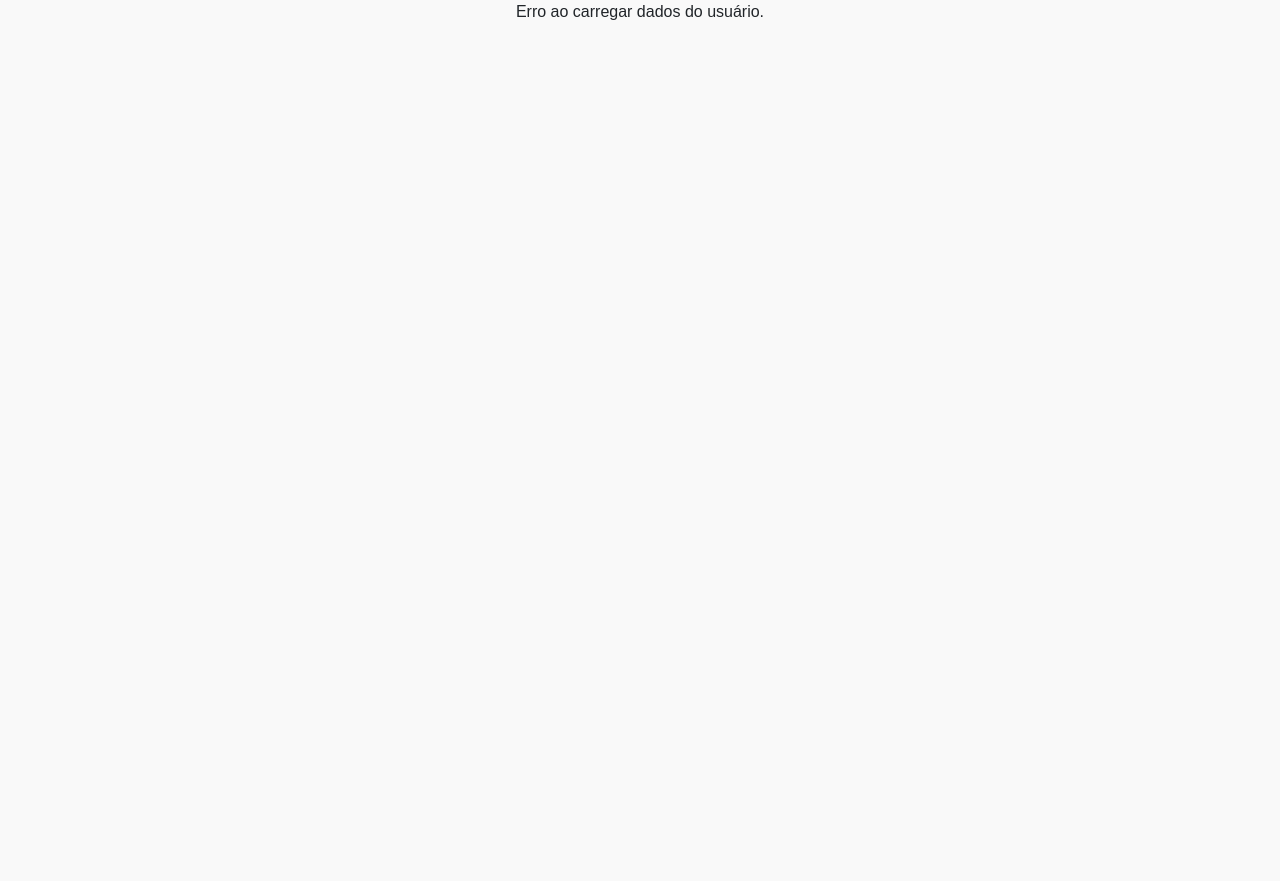
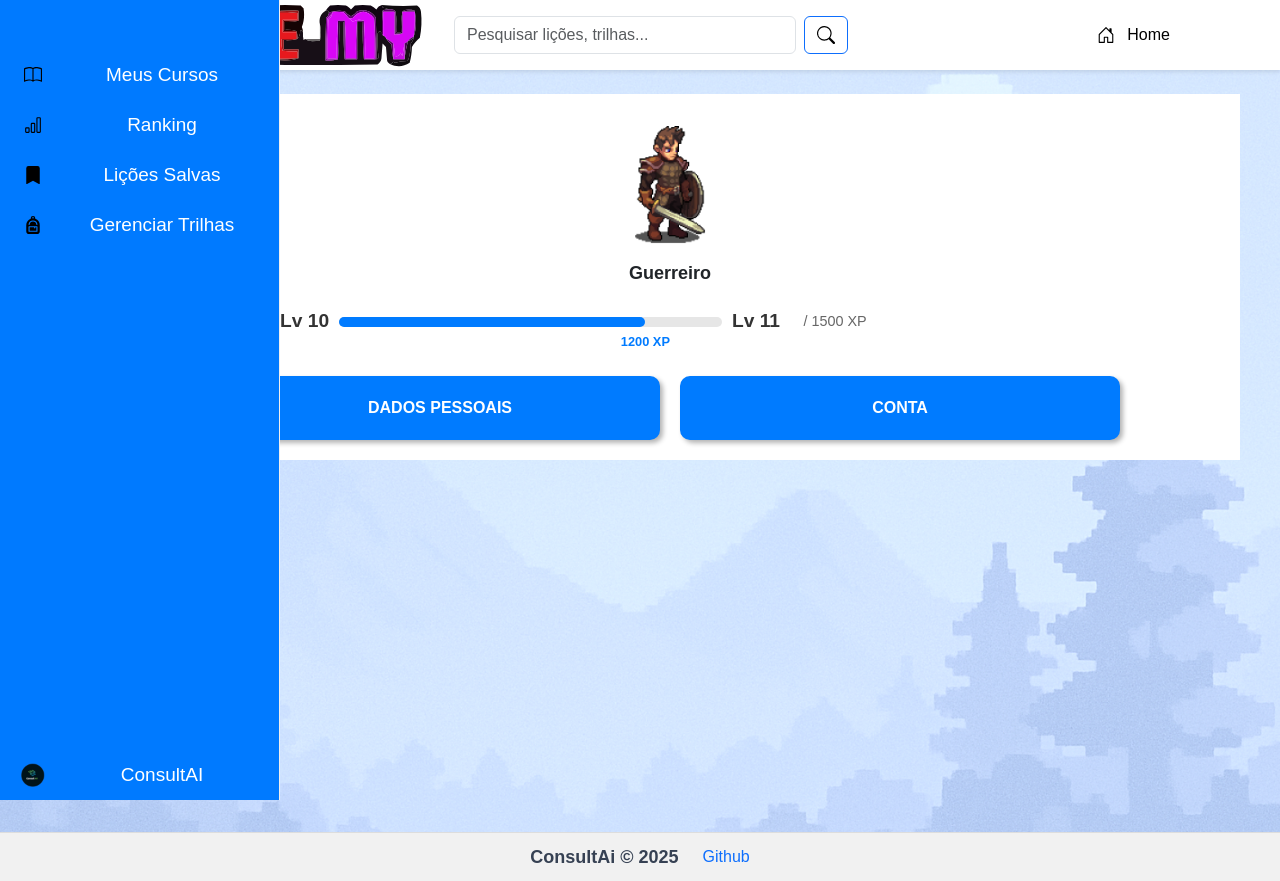
Before and after one commit to milysj/frontend, a Next.js app: page /pages/perfil in a window 1280 px wide. Before the commit the page ends 800 px from the top, so only its background shows below. Built offline with nearby package versions, Linux system fonts and the light colour scheme; no server answers.

Commit message:
Correção de paginas

```diff
--- a/src/app/components/Topo.tsx
+++ b/src/app/components/Topo.tsx
@@ -23,6 +23,7 @@ import {
   // ThreeDots,
   // Gear,
   Search,
+  ArrowLeft, // NOVO: Ícone para fechar a pesquisa mobile
   // Cart,
 } from "react-bootstrap-icons";
 
@@ -35,10 +36,13 @@ const Topo = () => {
   const [showDropdown, setShowDropdown] = useState(false); // Dropdown "Mais" visível
   const [isMobile, setIsMobile] = useState(false); // Se está em tela mobile
 
-  // NOVO: Estado para a barra de pesquisa
+  // Estado para a barra de pesquisa
   const [searchTerm, setSearchTerm] = useState("");
 
-  // NOVO: Função para lidar com a pesquisa
+  // NOVO: Estado para controlar a barra de pesquisa no mobile
+  const [mobileSearchOpen, setMobileSearchOpen] = useState(false);
+
+  // Função para lidar com a pesquisa
   const handleSearchSubmit = (event) => {
     event.preventDefault(); // Impede o recarregamento da página
     if (searchTerm.trim() !== "") {
@@ -47,6 +51,10 @@ const Topo = () => {
       console.log("Pesquisando por:", searchTerm);
       // Opcional: Limpar o campo após a pesquisa
       // setSearchTerm("");
+      // Opcional: Fechar a barra de pesquisa móvel após pesquisar
+      // if (isMobile) {
+      //   setMobileSearchOpen(false);
+      // }
     }
   };
   // Hook para detectar se está em tela mobile
@@ -288,7 +296,8 @@ const Topo = () => {
               alignItems: "center",
             }}
           >
-            {/* Logo do sistema */}
+            {/* Logo do sistema - ALTERADO: Esconde se a pesquisa mobile estiver aberta */}
+            {(!isMobile || (isMobile && !mobileSearchOpen)) && (
               <Link href="/">
                 <div
                   style={{
@@ -317,12 +326,14 @@ const Topo = () => {
                   </div>
                 </div>
               </Link>
+            )}
 
-            {/* NOVO: Barra de Pesquisa (Posicionada à esquerda do menu de navegação) */}
+            {/* Barra de Pesquisa (Desktop) - ALTERADO: Renderização condicional */}
+            {!isMobile && (
               <Form
                 className="d-flex my-2 my-lg-0 me-auto ms-lg-4"
                 onSubmit={handleSearchSubmit}
-              style={{ flexGrow: isMobile ? 1 : 0.5, maxWidth: "450px" }}
+                style={{ flexGrow: 0.5, maxWidth: "450px" }}
               >
                 <FormControl
                   type="search"
@@ -331,19 +342,73 @@ const Topo = () => {
                   aria-label="Search"
                   value={searchTerm}
                   onChange={(e) => setSearchTerm(e.target.value)}
-                style={{ height: isMobile ? "300px" : "38px" }}
+                  style={{ height: "38px" }}
                 />
                 <Button
                   variant="outline-primary"
                   type="submit"
                   style={{
-                  height: isMobile ? "32px" : "38px",
-                  padding: isMobile ? "4px 8px" : "6px 12px",
+                    height: "38px",
+                    padding: "6px 12px",
                   }}
                 >
-                <Search size={isMobile ? 16 : 18} />
+                  <Search size={18} />
                 </Button>
               </Form>
+            )}
+
+            {/* NOVO: Barra de Pesquisa (Mobile - Aberta) */}
+            {isMobile && mobileSearchOpen && (
+              <Form
+                className="d-flex flex-grow-1"
+                onSubmit={handleSearchSubmit}
+                style={{ marginLeft: "80px", marginRight: "15px" }}
+              >
+                {/* Botão de fechar */}
+                <Button
+                  variant="link"
+                  onClick={() => setMobileSearchOpen(false)}
+                  className="text-dark p-2"
+                  aria-label="Fechar pesquisa"
+                >
+                  <ArrowLeft size={18} />
+                </Button>
+                <FormControl
+                  type="search"
+                  placeholder="Pesquisar..."
+                  className="me-2"
+                  aria-label="Search"
+                  value={searchTerm}
+                  onChange={(e) => setSearchTerm(e.target.value)}
+                  style={{ height: "32px" }} // CORRIGIDO: de 300px para 32px
+                  autoFocus // Foca no input ao abrir
+                />
+                <Button
+                  variant="outline-primary"
+                  type="submit"
+                  style={{
+                    height: "32px",
+                    padding: "4px 8px",
+                  }}
+                >
+                  <Search size={16} />
+                </Button>
+              </Form>
+            )}
+
+            {/* Controles da Direita (Mobile) - ALTERADO: Esconde se a pesquisa mobile estiver aberta */}
+            {isMobile && !mobileSearchOpen && (
+              <div className="d-flex align-items-center ms-auto">
+                {/* NOVO: Botão Ícone de Pesquisa (Mobile - Fechado) */}
+                <Button
+                  variant="link"
+                  onClick={() => setMobileSearchOpen(true)}
+                  className="text-dark p-2"
+                  style={{ marginRight: "8px" }}
+                  aria-label="Abrir pesquisa"
+                >
+                  <Search size={20} />
+                </Button>
 
                 {/* Botão para abrir navbar no mobile */}
                 <Navbar.Toggle
@@ -357,8 +422,11 @@ const Topo = () => {
                 >
                   <span className="navbar-toggler-icon"></span>
                 </Navbar.Toggle>
+              </div>
+            )}
 
-            {/* Itens do menu superior */}
+            {/* Itens do menu superior - ALTERADO: Esconde se a pesquisa mobile estiver aberta */}
+            {(!isMobile || (isMobile && !mobileSearchOpen)) && (
               <Navbar.Collapse id="top-navbar" className="justify-content-end">
                 <Nav
                   as="ul"
@@ -453,6 +521,7 @@ const Topo = () => {
                     ))}
                 </Nav>
               </Navbar.Collapse>
+            )}
           </Container>
         </Navbar>
       </div>
--- a/src/app/page.tsx
+++ b/src/app/page.tsx
@@ -20,6 +20,7 @@ const tooltips = [
 // Componente principal da Landing Page
 export default function LandingPage() {
     return (
+
         <>
         <Script id="microsoft-clarity" strategy="afterInteractive">
                 {`
--- a/src/app/pages/perfil/page.tsx
+++ b/src/app/pages/perfil/page.tsx
@@ -7,40 +7,40 @@ import Link from "next/link";
 import Image from "next/image";
 import ExperienceBar from "@/app/components/ExperienceBar";
 
-interface UserData {
-  username: string;
-  nivel: number;
-  xp: number;
-  xpProximoNivel: number;
-  avatarUrl: string;
-}
+// interface UserData {
+//   username: string;
+//   nivel: number;
+//   xp: number;
+//   xpProximoNivel: number;
+//   avatarUrl: string;
+// }
 
 export default function PerfilPage() {
-  const [userData, setUserData] = useState<UserData | null>(null);
-  const [loading, setLoading] = useState(true);
+//   const [userData, setUserData] = useState<UserData | null>(null);
+//   const [loading, setLoading] = useState(true);
 
-  useEffect(() => {
-    const fetchUserData = async () => {
-      try {
-        const token = localStorage.getItem("token");
-        const res = await fetch("http://localhost:5000/api/users", {
-          headers: { Authorization: `Bearer ${token}` },
-        });
-        if (!res.ok) throw new Error("Erro ao buscar dados do usuário");
-        const data = await res.json();
-        setUserData(data);
-      } catch (error) {
-        console.error(error);
-      } finally {
-        setLoading(false);
-      }
-    };
+//   useEffect(() => {
+//     const fetchUserData = async () => {
+//       try {
+//         const token = localStorage.getItem("token");
+//         const res = await fetch("http://localhost:5000/api/users", {
+//           headers: { Authorization: `Bearer ${token}` },
+//         });
+//         if (!res.ok) throw new Error("Erro ao buscar dados do usuário");
+//         const data = await res.json();
+//         setUserData(data);
+//       } catch (error) {
+//         console.error(error);
+//       } finally {
+//         setLoading(false);
+//       }
+//     };
 
-    fetchUserData();
-  }, []);
+//     fetchUserData();
+//   }, []);
 
-  if (loading) return <p>Carregando...</p>;
-  if (!userData) return <p>Erro ao carregar dados do usuário.</p>;
+//   if (loading) return <p>Carregando...</p>;
+//   if (!userData) return <p>Erro ao carregar dados do usuário.</p>;
 
   return (
     <>
@@ -60,8 +60,10 @@ export default function PerfilPage() {
               <div className="text-3xl p-3 rounded-xl">
                 <Image
                   className="mx-auto"
-                  src={userData.avatarUrl}
-                  alt={`Imagem do personagem ${userData.username}`}
+                                    src="/img/personagem.png"
+                  alt="Imagem do personagem Guerreiro"
+                  // src={userData.avatarUrl}
+                  // alt={`Imagem do personagem ${userData.username}`}
                   width={90}
                   height={90}
                 />
@@ -69,15 +71,19 @@ export default function PerfilPage() {
 
               {/* Nome do personagem */}
               <div className="character">
-                <p>{userData.username}</p>
+                 <p>Guerreiro</p>
+                {/* <p>{userData.username}</p> */}
               </div>
 
               {/* Barra de Experiência */}
               <div className="mx-20">
                 <ExperienceBar
-                  currentLevel={userData.nivel}
-                  currentXp={userData.xp}
-                  xpToNextLevel={userData.xpProximoNivel}
+                   currentLevel={10}   //userData.level
+                  currentXp={1200}      //userData.xp
+                  xpToNextLevel={1500}  //userData.xpRequired
+                  // currentLevel={userData.nivel}
+                  // currentXp={userData.xp}
+                  // xpToNextLevel={userData.xpProximoNivel}
                 />
               </div>
 
--- a/src/app/pages/ranking/page.tsx
+++ b/src/app/pages/ranking/page.tsx
@@ -23,12 +23,12 @@ export default function RankingPage() {
           {/* ===========================
               Estrutura principal da página
               =========================== */}
-          <div className="flex flex-col min-h-screen">
+          <div className="">
             {/* Topo / Barra de navegação */}
             <Topo />
 
             {/* Área de conteúdo principal */}
-            <div className="flex flex-1">
+            <div className=" flex items-center justify-center min-h-screen">
               <Ranking />
             </div>
 
```
Also changed, not shown: src/app/components/Ranking.tsx (+6 -9 lines), src/app/pages/home/page.tsx (+15 -6 lines). Lines whose indentation alone changed are shown as unchanged.
